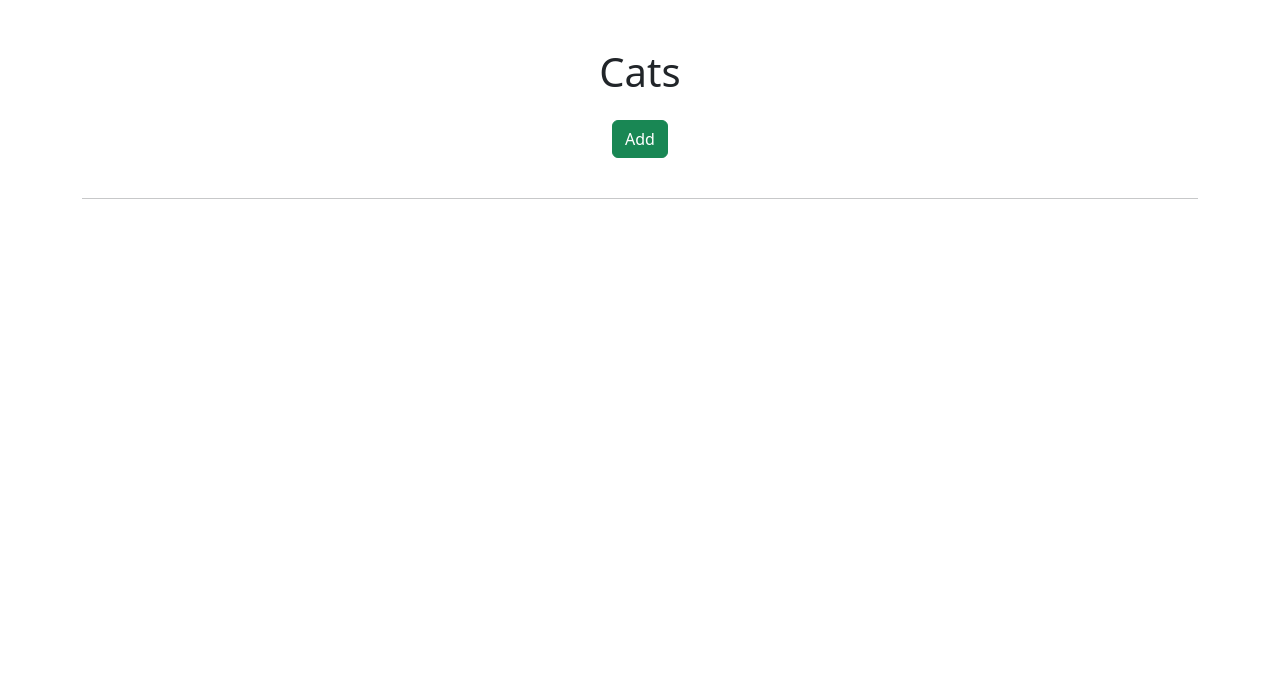
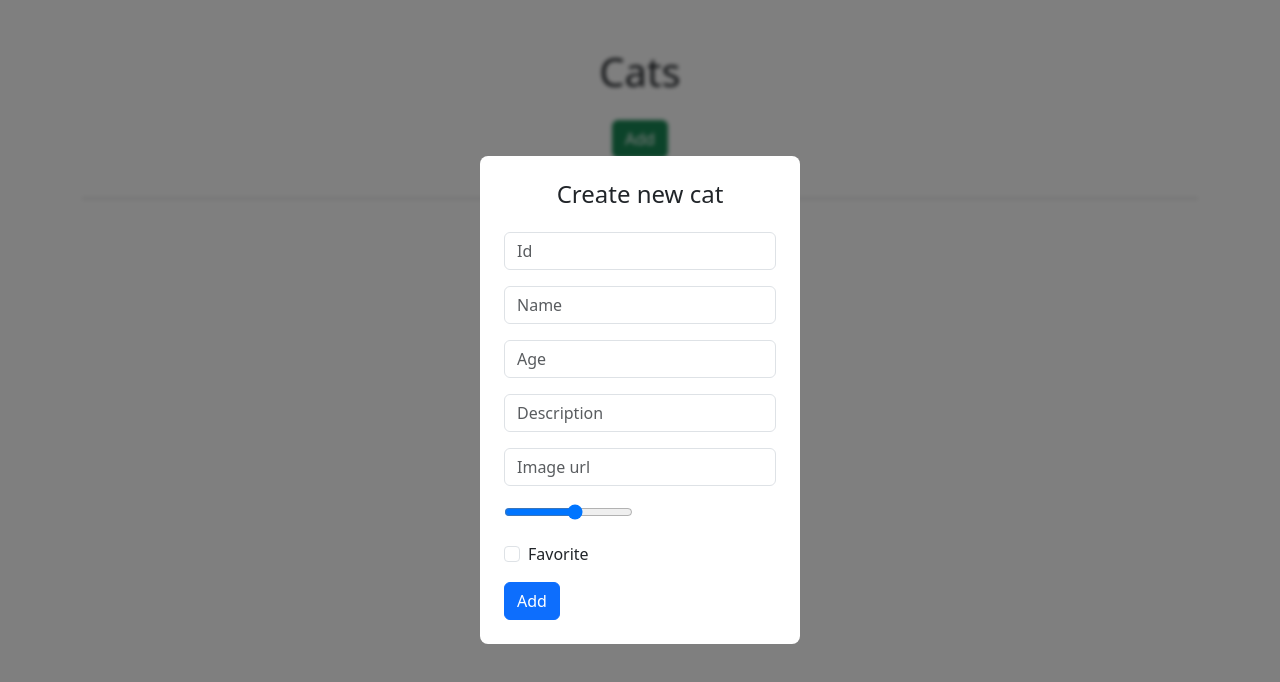
Before and after one commit to Mikhail2207/Cats, a plain HTML site: page index.html in a window 1280 px wide. Both pictures are taken after a click on the button "Add". Drawn offline with nearby package versions, Linux system fonts and the light colour scheme; no server answers.

Commit message:
Added Create cat button

```diff
--- a/index.html
+++ b/index.html
@@ -4,7 +4,7 @@
     <meta charset="UTF-8" />
     <meta http-equiv="X-UA-Compatible" content="IE=edge" />
     <meta name="viewport" content="width=device-width, initial-scale=1.0" />
-    <title>Document</title>
+
     <link
       href="https://cdn.jsdelivr.net/npm/bootstrap@5.3.0/dist/css/bootstrap.min.css"
       rel="stylesheet"
@@ -12,13 +12,15 @@
       crossorigin="anonymous"
     />
     <script defer src="index.js"></script>
+    <link rel="stylesheet" href="./styles.css" />
+    <title>Document</title>
   </head>
   <body>
     <div class="container py-5">
       <h1 class="text-center mb-4">Cats</h1>
       <div class="d-flex justify-content-center">
         <button
-          data-action="${ACTIONS.DELETE}"
+          data-openModal="createCat"
           type="button"
           class="btn btn-success mb-4"
         >
@@ -28,5 +30,65 @@
       <hr class="mb-5" />
       <div data-wr class="d-flex flex-wrap"></div>
     </div>
+    <div data-modalWr class="modal hidden">
+      <div data-modalContent class="modal__content">
+        <h4 class="text-center mb-4">Create new cat</h4>
+        <form name="createCatForm">
+          <div class="mb-3">
+            <input
+              type="number"
+              class="form-control"
+              name="id"
+              placeholder="Id"
+            />
+          </div>
+
+          <div class="mb-3">
+            <input
+              type="text"
+              class="form-control"
+              name="name"
+              placeholder="Name"
+            />
+          </div>
+
+          <div class="mb-3">
+            <input
+              type="number"
+              class="form-control"
+              name="age"
+              placeholder="Age"
+            />
+          </div>
+
+          <div class="mb-3">
+            <input
+              type="text"
+              class="form-control"
+              name="description"
+              placeholder="Description"
+            />
+          </div>
+
+          <div class="mb-3">
+            <input
+              type="text"
+              class="form-control"
+              name="image"
+              placeholder="Image url"
+            />
+          </div>
+
+          <div class="mb-3">
+            <input type="range" name="rate" min="1" max="10" />
+          </div>
+          <div class="mb-3 form-check">
+            <input type="checkbox" class="form-check-input" name="favorite" />
+            <label class="form-check-label" for="exampleCheck1">Favorite</label>
+          </div>
+          <button type="submit" class="btn btn-primary">Add</button>
+        </form>
+      </div>
+    </div>
   </body>
 </html>
--- a/index.js
+++ b/index.js
@@ -1,5 +1,8 @@
 const $wr = document.querySelector('[data-wr]')
-
+const $createCatForm = document.forms.createCatForm
+const $modalWr = document.querySelector('[data-modalWr]')
+const $modalContent = document.querySelector('[data-modalContent]')
+console.log($modalWr, $modalContent)
 const ACTIONS = {
   DETAIL: 'detail',
   DELETE: 'delete',
@@ -47,3 +50,61 @@ $wr.addEventListener('click', (e) => {
     })
   }
 })
+
+const submitCreateCatHandler = (e) => {
+  e.preventDefault()
+
+  let formDataObject = Object.fromEntries(new FormData(e.target).entries())
+  console.log(formDataObject)
+
+  formDataObject = {
+    ...formDataObject,
+    id: +formDataObject.id,
+    age: +formDataObject.age,
+    rate: +formDataObject.rate,
+    favorite: !!formDataObject.favorite,
+  }
+
+  $modalWr.classList.add('hidden')
+
+  fetch(`${path}${person}/add/`, {
+    method: 'POST',
+    headers: {
+      'Content-Type': 'application/json',
+    },
+    body: JSON.stringify(formDataObject),
+  }).then((res) => {
+    if (res.status === 200) {
+      $wr.insertAdjacentHTML('beforeend', getCatHTML(formDataObject))
+    }
+  })
+}
+
+const clickModalWrHandler = (e) => {
+  if (e.target === $modalWr) {
+    $modalWr.classList.add('hidden')
+    $modalWr.removeEventListener('click', clickModalWrHandler)
+    $createCatForm.removeEventListener('submit', submitCreateCatHandler)
+  }
+}
+
+const openModalHandler = (e) => {
+  const targetModalName = e.target.dataset.openmodal
+
+  if (targetModalName === 'createCat') {
+    $modalWr.classList.remove('hidden')
+
+    $modalWr.addEventListener('click', clickModalWrHandler)
+    $createCatForm.addEventListener('submit', submitCreateCatHandler)
+  }
+}
+
+document.addEventListener('click', openModalHandler)
+
+document.addEventListener('keydown', (e) => {
+  if (e.key === 'Escape') {
+    $modalWr.classList.add('hidden')
+    $modalWr.removeEventListener('click', clickModalWrHandler)
+    $createCatForm.removeEventListener('submit', submitCreateCatHandler)
+  }
+})
--- /dev/null
+++ b/styles.css
@@ -0,0 +1,25 @@
+.modal {
+  position: absolute;
+  left: 0;
+  top: 0;
+  height: 100%;
+  width: 100%;
+  background: rgba(0, 0, 0, 0.5);
+  display: flex;
+  justify-content: center;
+  align-items: center;
+  backdrop-filter: blur(2px);
+  -webkit-backdrop-filter: blur(2px);
+}
+
+.modal__content {
+  background: white;
+  max-width: 480px;
+  min-width: 320px;
+  border-radius: 8px;
+  padding: 24px;
+}
+
+.hidden {
+  display: none;
+}
```
